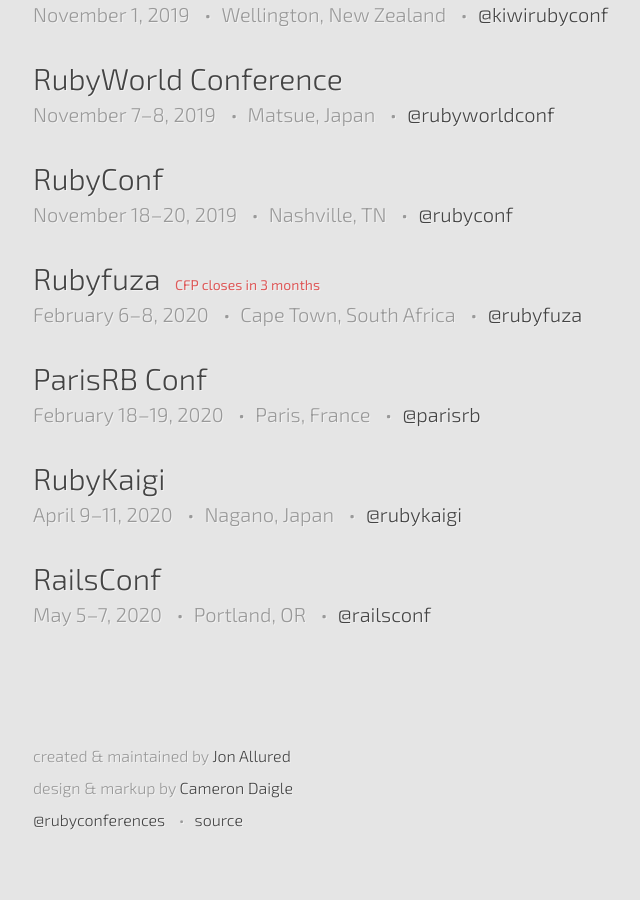
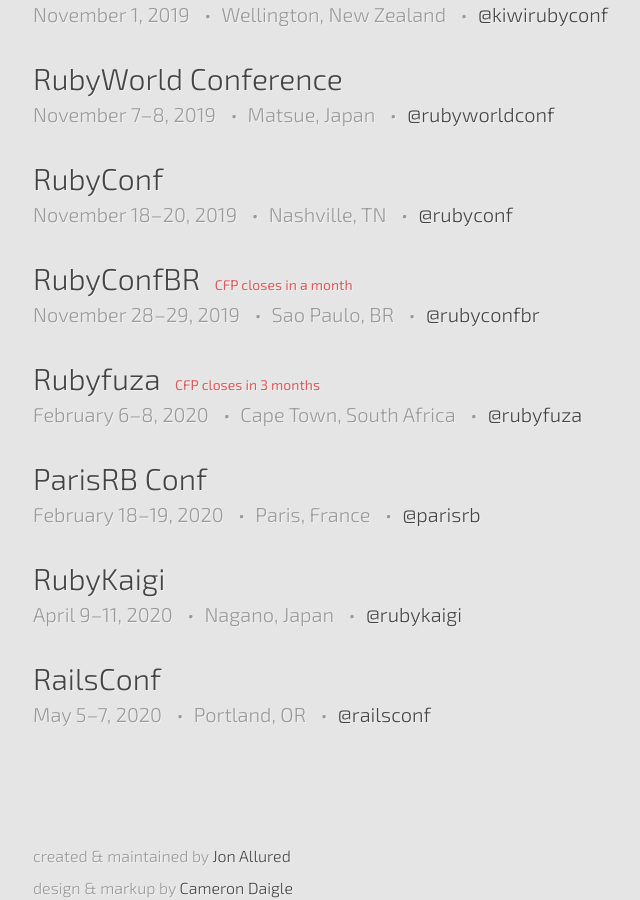
Before and after one commit to ruby-conferences/ruby-conferences.github.io, a Jekyll site: the page built from index.html, in a window 1280 px wide and 900 px high, scrolled down 1202 px. Shown: the whole window, without its empty margins (207-847 px from the left). Built offline with Jekyll 4.4.1, drawn with Linux system fonts in a browser that asks for light colours.

Commit message:
Add RubyConfBR 2019

```diff
--- a/_data/conferences.yml
+++ b/_data/conferences.yml
@@ -1804,6 +1804,15 @@
   cfp_phrase: CFP closes
   cfp_date: 2019-08-07
 
+- name: RubyConfBR
+  location: Sao Paulo, BR
+  start_date: 2019-11-28
+  end_date: 2019-11-29
+  url: https://callforpapers.locaweb.com.br/events/rubyconf-2019
+  twitter: rubyconfbr
+  cfp_phrase: CFP closes
+  cfp_date: 2019-10-06
+
 - name: Rubyfuza
   location: Cape Town, South Africa
   start_date: 2020-02-06
```
